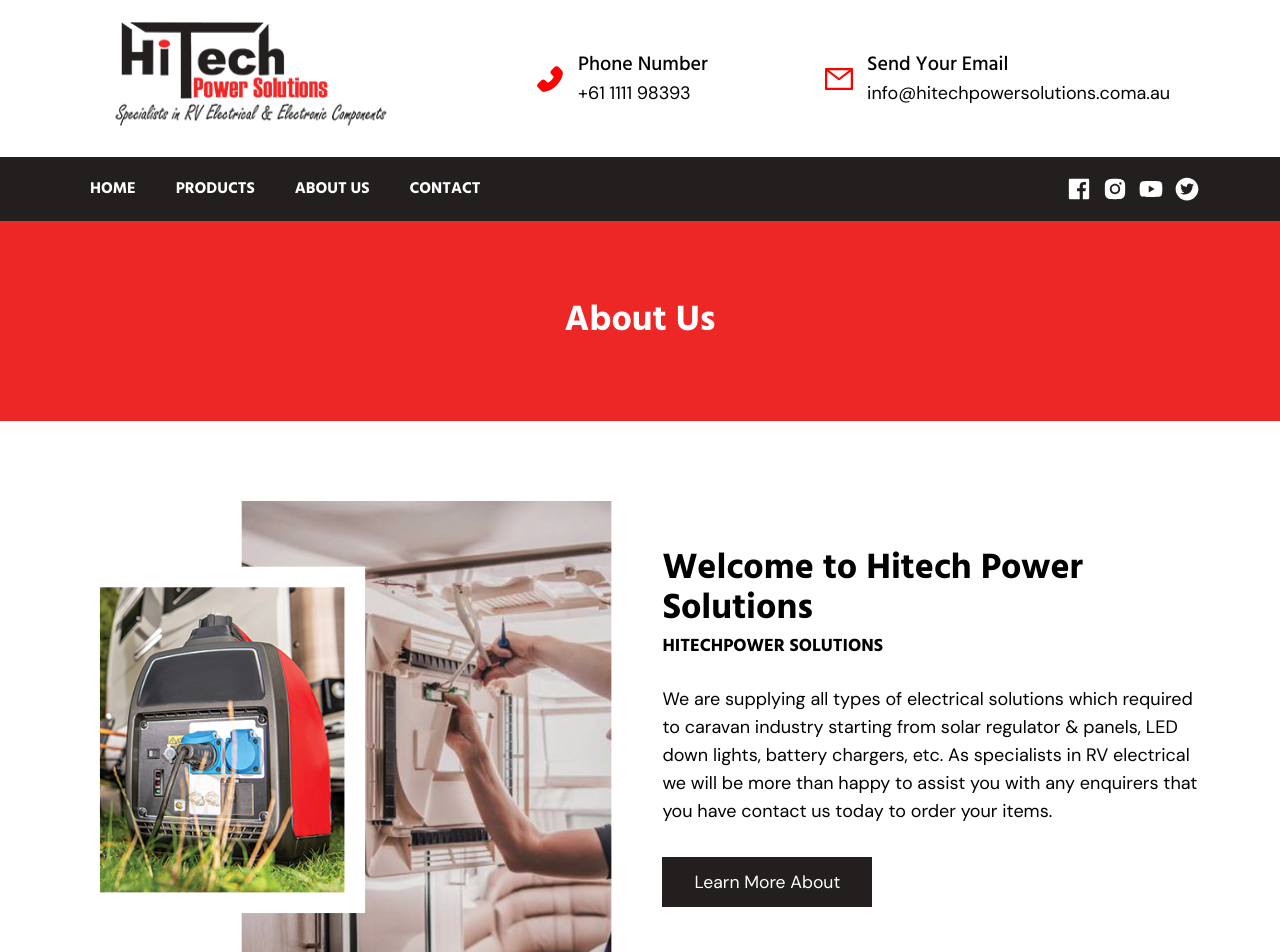
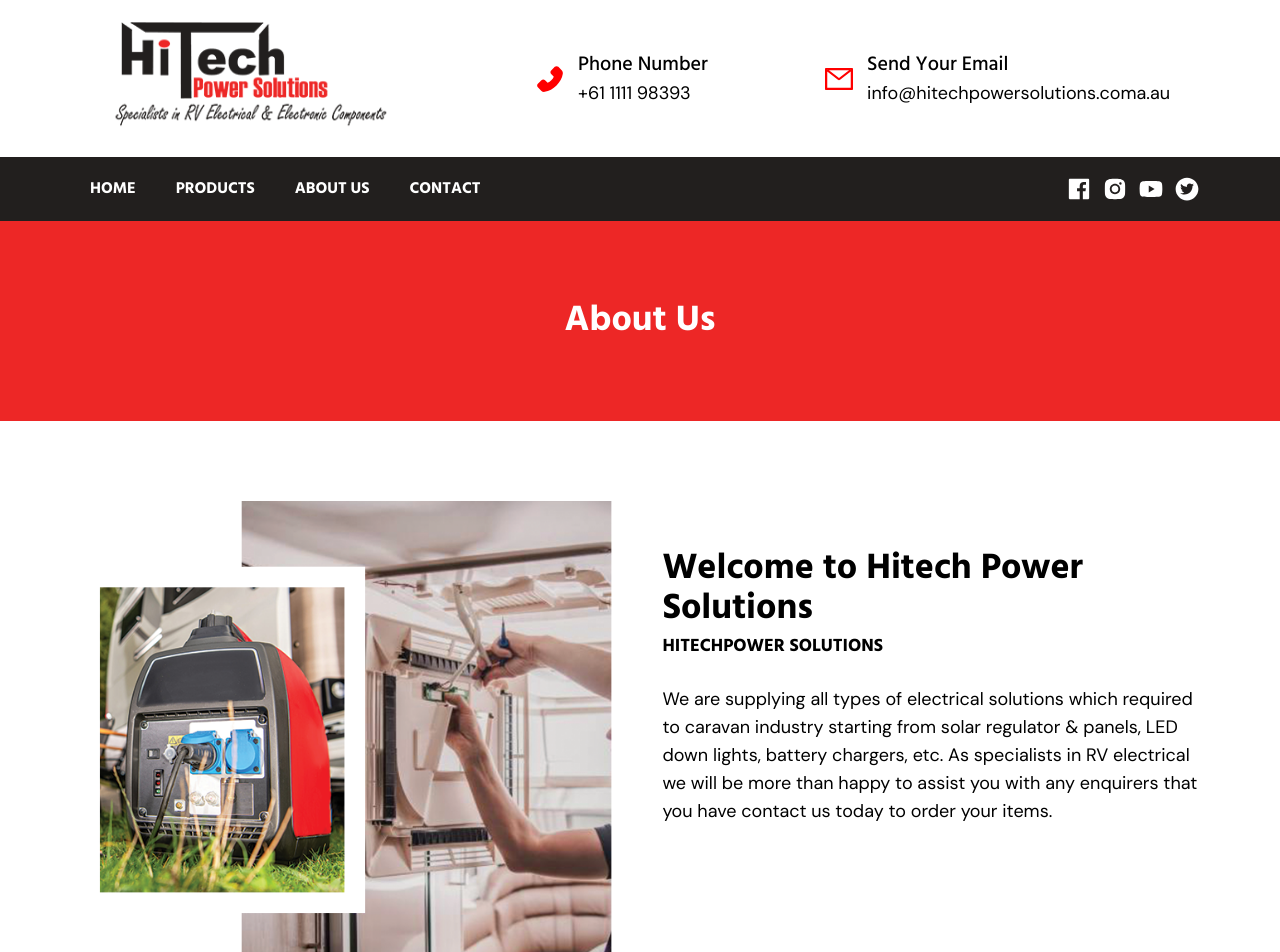
Before and after one commit to navinharitha/hitech_power_solutions, a Next.js app: page /about in a window 1280 px wide. Shown: the top 952 px of the page. Built offline with nearby package versions, Linux system fonts and the light colour scheme.

Commit message:
about btn update

```diff
--- a/components/AboutSection.js
+++ b/components/AboutSection.js
@@ -3,7 +3,7 @@
 import Image from "next/image";
 import styles from "../styles/AboutSection.module.css";
 
-function AboutSection() {
+function AboutSection({readmorebutton}) {
   return (
     <div className="appContainer py-20 flex justify-between">
       <div className={`${styles.AboutSection__ImageWrapper}`}>
@@ -27,11 +27,13 @@
           be more than happy to assist you with any enquirers that you have
           contact us today to order your items.
         </p>
-        <Link href="/about">
+        {readmorebutton && (
+          <Link href="/about">
           <a className={styles.AboutSection__ContentWrapper__Button}>
             Learn More About
           </a>
         </Link>
+        )}
       </div>
     </div>
   );
--- a/pages/index.js
+++ b/pages/index.js
@@ -10,7 +10,7 @@
   return (
     <Layout>
       <Sliders />
-      <AboutSection />
+      <AboutSection readmorebutton />
       <div className="productContainer">
         <h3 className="text-4xl font-bold">Our Latest Products</h3>
         <h6 className="text-lg mt-1 mb-2 font-semibold">
```
